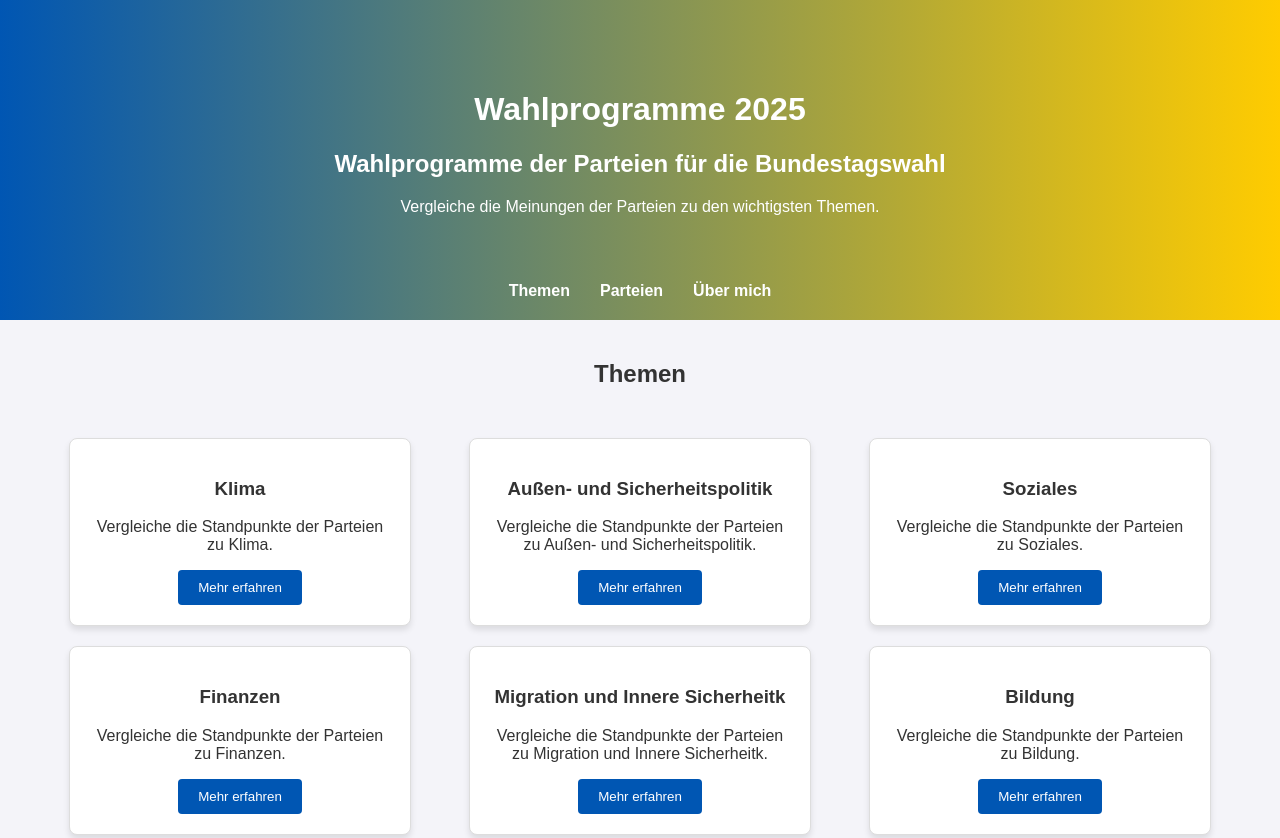
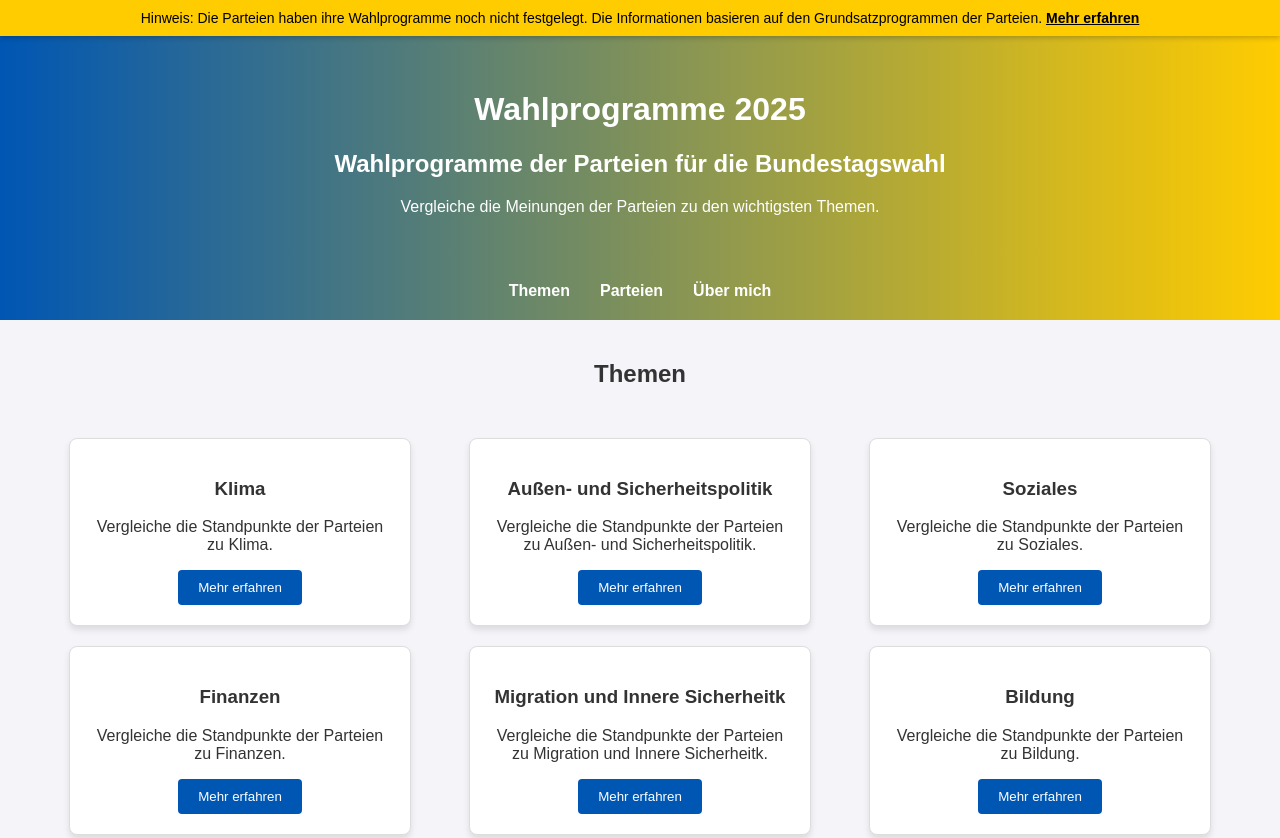
Before and after one commit to MarsgameJu/Wahlprogramme2025, a website: page index.html in a window 1280 px wide. Shown: the top 838 px of the page. Drawn offline with nearby package versions, Linux system fonts and the light colour scheme; no server answers; files whose address does not match are found by name.

Commit message:
Update index.html

```diff
--- a/index.html
+++ b/index.html
@@ -1,5 +1,48 @@
 <!DOCTYPE html>
 <html lang="de">
+<head>
+    <meta charset="UTF-8">
+    <meta name="viewport" content="width=device-width, initial-scale=1.0">
+    <title>Wahlprogramme Hinweis</title>
+    <style>
+        body {
+            margin: 0;
+            font-family: Arial, sans-serif;
+            padding-top: 50px; /* Platz für das Banner */
+        }
+
+        .banner {
+            position: fixed;
+            top: 0;
+            left: 0;
+            width: 100%;
+            background-color: #ffcc00;
+            color: #000;
+            text-align: center;
+            padding: 10px 0;
+            font-size: 14px;
+            box-shadow: 0 2px 5px rgba(0, 0, 0, 0.2);
+            z-index: 1000;
+        }
+
+        .banner a {
+            color: #000;
+            text-decoration: underline;
+            font-weight: bold;
+        }
+
+        .content {
+            padding: 20px;
+        }
+    </style>
+</head>
+<body>
+    <div class="banner">
+        Hinweis: Die Parteien haben ihre Wahlprogramme noch nicht festgelegt. Die Informationen basieren auf den Grundsatzprogrammen der Parteien.
+        <a href="#">Mehr erfahren</a>
+    </div>
+</body>
+</html>
 <head>
     <meta charset="UTF-8">
     <meta name="viewport" content="width=device-width, initial-scale=1.0">
```
